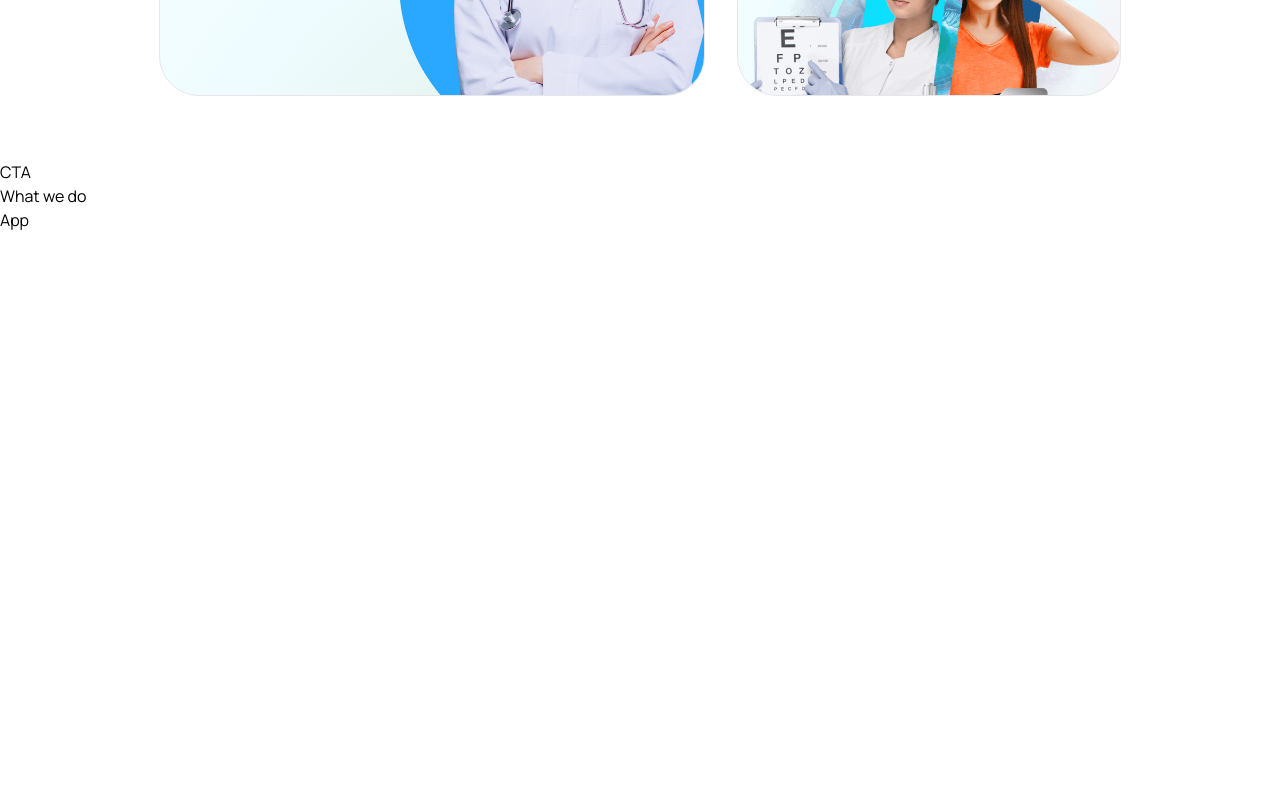
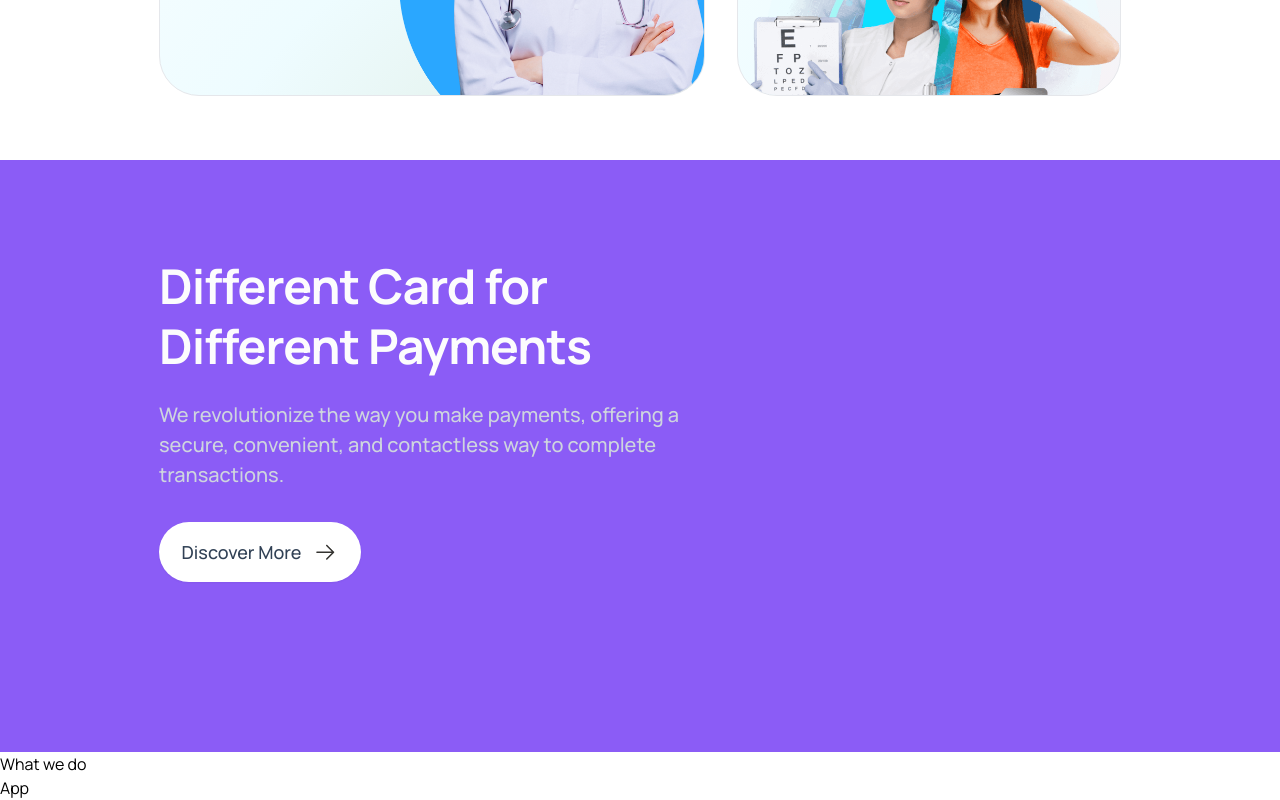
Before and after one commit to AbayTesfaye/Mediprime, a React (Vite) app: page / in a window 1280 px wide. Shown: the part 2519-3319 px from the top of the page. Before the commit the page ends 2751 px from the top, so only its background shows below. Built offline with nearby package versions, Linux system fonts and the light colour scheme.

Commit message:
Animate the cta component

```diff
--- a/src/components/first-cta.tsx
+++ b/src/components/first-cta.tsx
@@ -1,7 +1,77 @@
-
+import arrow from "../assets/arrow.svg";
+import cardOne from "../assets/cardOne.svg";
+import cardTwo from "../assets/cardTwo.svg";
+import cardThree from "../assets/cardThree.svg";
+import cardFour from "../assets/cardFour.svg";
+import shadow from "../assets/shadow.svg";
+import {motion} from "framer-motion"
 const FirstCTA = () => {
   return (
-    <div>CTA</div>
+    <section
+      id="cta"
+      className="overflow-y-clip relative flex h-[750px] w-full items-start justify-center bg-violet-500 px-6 md:h-[900px] md:px-10 lg:h-[592px] lg:items-center xl:px-[159px]"
+    >
+      <div className="relative h-[750px] w-full md:h-[900px] lg:h-[592px] 3xl:max-w-[1200px]">
+        <div className="w-full py-16 md:w-[576px] md:py-24">
+          <motion.h2
+          initial ={{opacity:0, y:50}}
+          whileInView ={{
+            opacity:1,
+            y:0,
+            transition:{
+              duration:0.8,
+              ease: [0.44,0,0,1],
+            }
+          }}
+          viewport={{
+            amount:"50%",
+            once: true
+          }}
+           className="text-4xl font-bold leading-tight tracking-[-0.96px] text-[#fcfcfd] md:text-[48px] md:leading-[60px]">
+            Different Card for Different Payments
+          </motion.h2>
+          <motion.p
+          initial ={{opacity:0, y:50}}
+          whileInView ={{
+            opacity:1,
+            y:0,
+            transition:{
+              duration:0.8,
+              delay:0.2,
+              ease: [0.44,0,0,1],
+            }
+          }}
+          viewport={{
+            amount:"50%",
+            once: true
+          }}
+           className="mt-6 text-base font-medium leading-6 text-[#ced5de] md:text-[20px] md:leading-[30px]">
+            We revolutionize the way you make payments, offering a secure,
+            convenient, and contactless way to complete transactions.
+          </motion.p>
+          <motion.button
+          initial ={{opacity:0, y:50}}
+          whileInView ={{
+            opacity:1,
+            y:0,
+            transition:{
+              duration:0.8,
+              delay:0.4,
+              ease: [0.44,0,0,1],
+            }
+          }}
+          viewport={{
+            amount:"50%",
+            once: true
+          }}
+           className="mt-8 flex relative h-[56px] w-[190px] items-center gap-3 justify-center rounded-full group bg-white text-base font-medium leading-[28px] text-[#314155] shadow-[0_1px_2px_0_rgba(14,24,41,0.05)] md:h-[60px] md:w-[202px] md:text-[18px] overflow-hidden">
+            <div className="absolute -left-1 bottom-0 right-0 z-0 h-[0px] w-[207px] bg-black rounded-full group-hover:h-[56px] transition-all duration-300" />
+            <span className="group-hover:text-white z-10">Discover More</span>
+            <img src={arrow} alt="" className="group-hover:invert z-10"/>
+          </motion.button>
+        </div>
+      </div>
+    </section>
   );
 };
 
```
